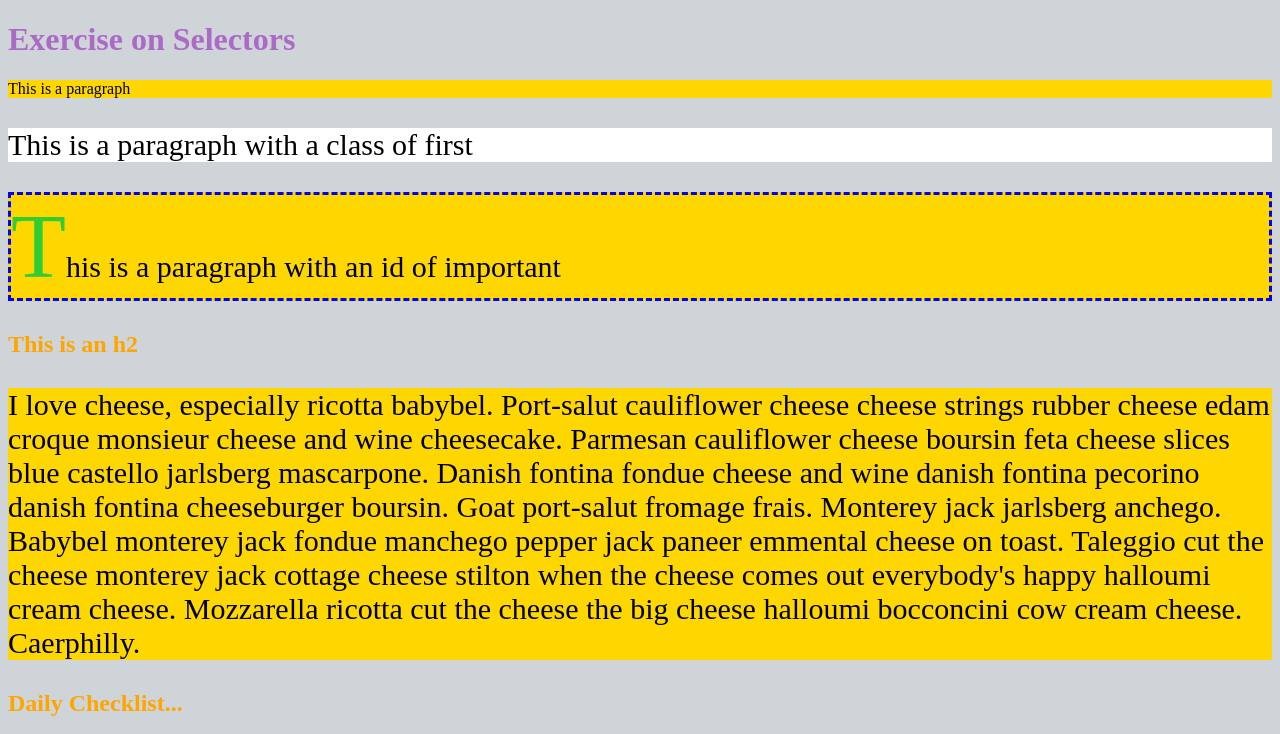
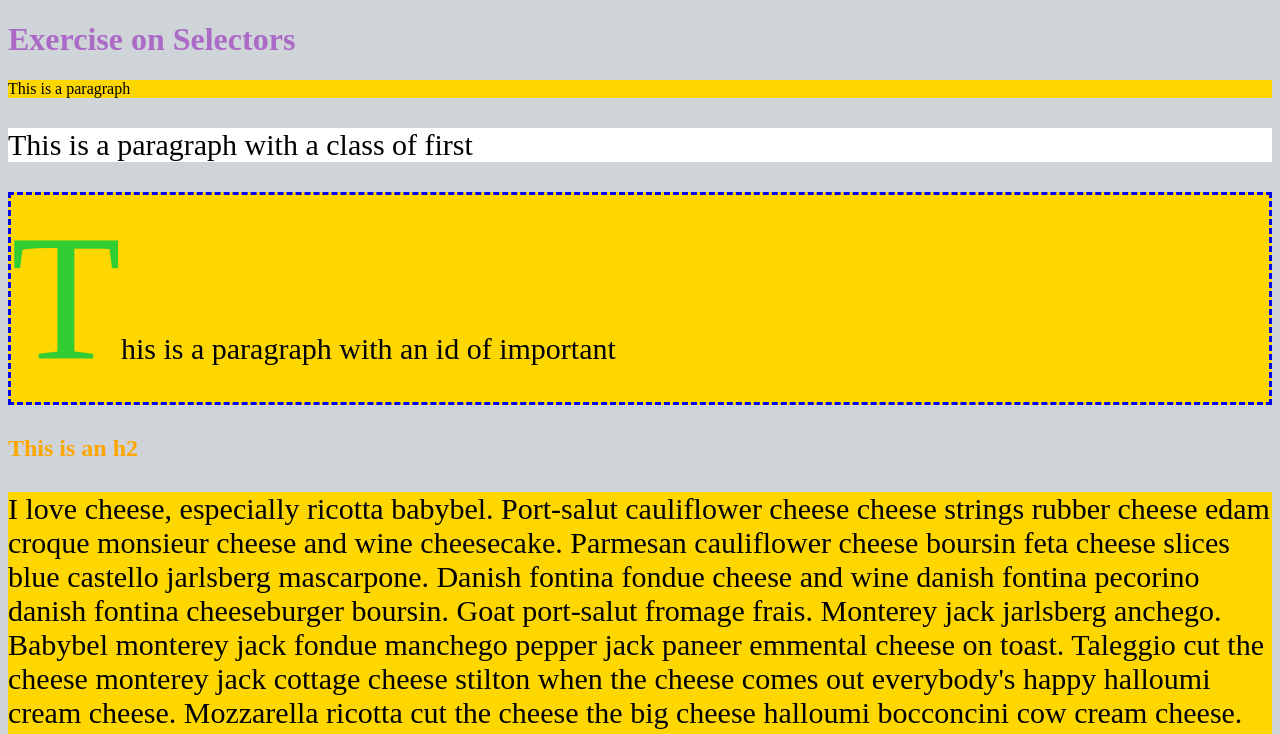
Before and after one commit to 12abenedict/SelectorsExercise, a plain HTML site: page index.html in a window 1280 px wide. Shown: the top 734 px of the page. Drawn offline with Linux system fonts and the light colour scheme.

Commit message:
made the green letter massive

```diff
--- a/style.css
+++ b/style.css
@@ -129,7 +129,7 @@ label {
 
 /* 3 */
 #important::first-letter {
-    font-size: 90px;
+    font-size: 180px;
     color: limegreen;
 }
 
```
